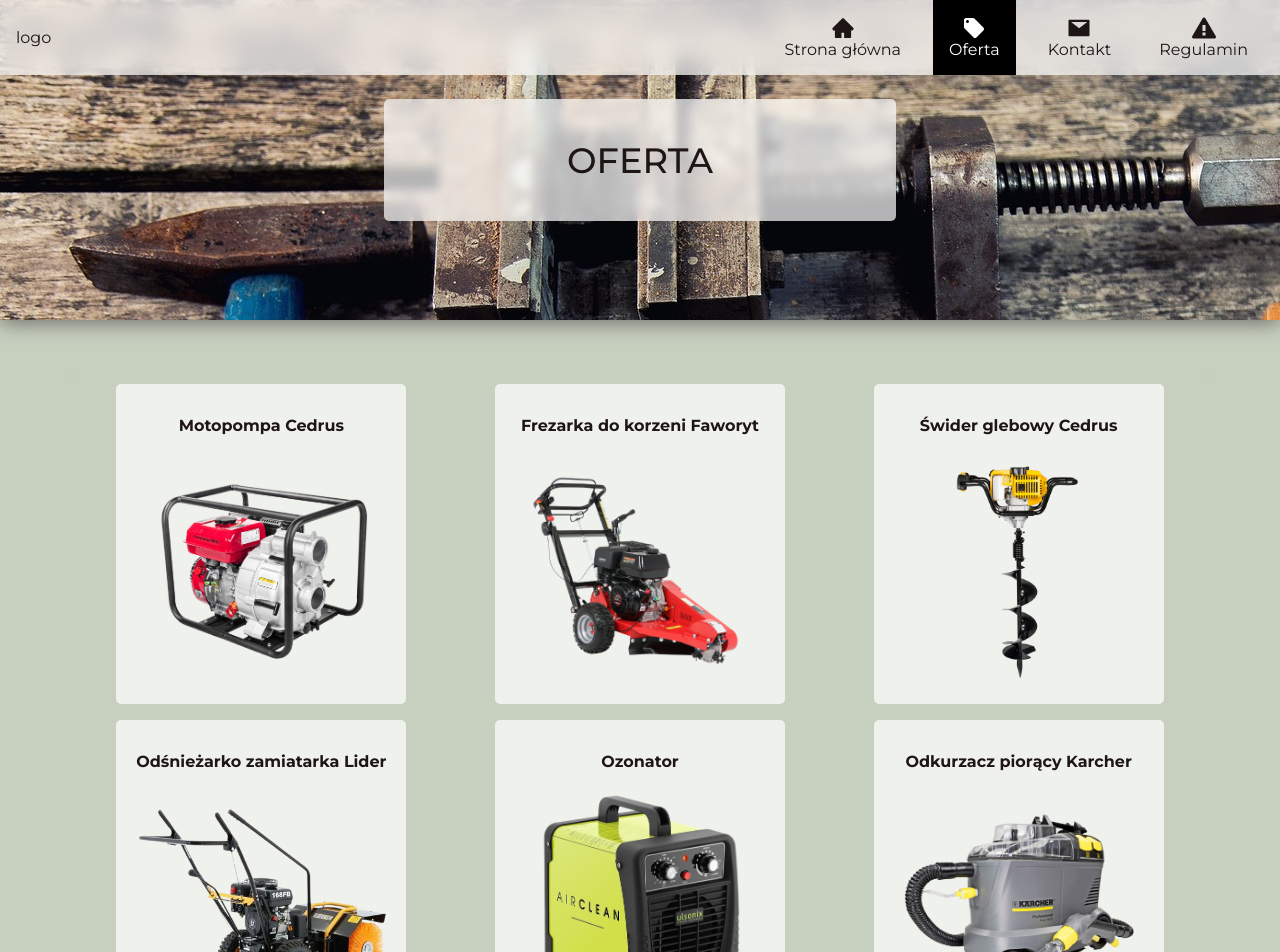
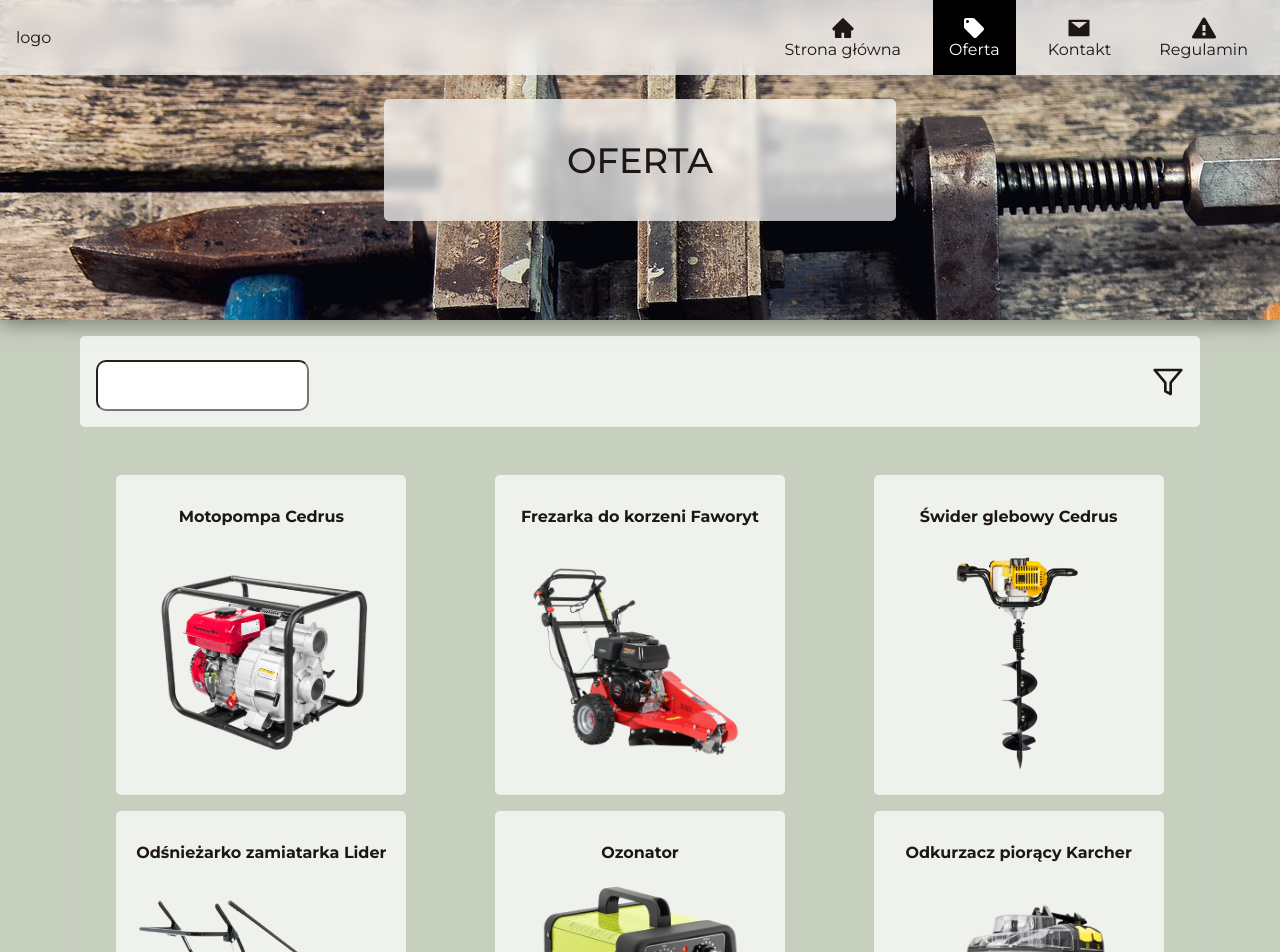
Before and after one commit to KubaGlegola/wypozyczalniaKustra, a React (Create React App) app: page /oferta in a window 1280 px wide. Shown: the top 952 px of the page. Built offline with nearby package versions, Linux system fonts and the light colour scheme.

Commit message:
added search function in offer section

```diff
--- a/src/App.js
+++ b/src/App.js
@@ -1,5 +1,5 @@
 import "./App.css";
-import React, { useState, useEffect } from "react";
+import React from "react";
 import { Routes, Route } from "react-router-dom";
 import Navbar from "./components/Layout/Navbar/Navbar";
 import Footer from "./components/Layout/Footer";
--- a/src/components/UI/Input.js
+++ b/src/components/UI/Input.js
@@ -1,13 +1,13 @@
-import React from "react";
+import React, { forwardRef } from "react";
 import classes from "./Input.module.css";
 
-const Input = (props) => {
+const Input = forwardRef((props, ref) => {
   return (
-    <div className={classes.inputContainer}>
+    <div className={`${classes.inputContainer}`}>
       <label htmlFor={props.id}>{props.label}</label>
-      <input className={`${classes.input} ${props.className}`} {...props} />
+      <input className={classes.input} {...props} ref={ref} />
     </div>
   );
-};
+});
 
 export default Input;
--- a/src/components/UI/Input.module.css
+++ b/src/components/UI/Input.module.css
@@ -1,11 +1,10 @@
 .input {
   padding: 1rem;
   border-radius: 10px;
-  width: 100%;
+  height: 100%;
 }
 
 .inputContainer {
-  width: 80%;
   display: flex;
   flex-direction: column;
   gap: 0.5rem;
--- /dev/null
+++ b/src/components/WhyUs.js
@@ -0,0 +1,29 @@
+import React from "react";
+import Card from "./UI/Card";
+import classes from "./WhyUs.module.css";
+import { GiLaurelCrown } from "react-icons/gi";
+
+const WhyUs = () => {
+  return (
+    <Card className={classes.whyUs}>
+      <h1 className={classes.title}>Dlaczego my?</h1>
+      <div className={classes.item}>
+        <GiLaurelCrown className={classes.badge} />
+        <h2>Transport</h2>
+        <p></p>
+      </div>
+      <div className={classes.item}>
+        <GiLaurelCrown className={classes.badge} />
+        <h2>Konkurencyjne ceny</h2>
+        <p></p>
+      </div>
+      <div className={classes.item}>
+        <GiLaurelCrown className={classes.badge} />
+        <h2>najlepsi producenci</h2>
+        <p></p>
+      </div>
+    </Card>
+  );
+};
+
+export default WhyUs;
--- /dev/null
+++ b/src/components/WhyUs.module.css
@@ -0,0 +1,24 @@
+.whyUs {
+  width: 80%;
+  display: flex;
+  justify-content: space-evenly;
+  flex-wrap: wrap;
+}
+
+.title {
+  flex-basis: 100%;
+}
+
+.badge {
+  font-size: 3rem;
+}
+
+.item {
+  display: flex;
+  flex-direction: column;
+  align-items: center;
+}
+
+.item > h2 {
+  inline-size: min-content;
+}
--- a/src/pages/Home.js
+++ b/src/pages/Home.js
@@ -3,6 +3,7 @@
 import Producers from "../components/Layout/Producers";
 import Button from "../components/UI/Button";
 import Card from "../components/UI/Card";
+import WhyUs from "../components/WhyUs";
 import classes from "./Home.module.css";
 
 const Home = () => {
@@ -32,6 +33,7 @@
         </Card>
       </div>
       <Producers />
+      <WhyUs />
     </Fragment>
   );
 };
--- a/src/pages/Offer.js
+++ b/src/pages/Offer.js
@@ -1,4 +1,4 @@
-import React, { useRef, useState } from "react";
+import React, { useEffect, useRef, useState } from "react";
 import Hero from "../components/Layout/Hero";
 import heroBcg from "../assets/hammer.jpg";
 import Card from "../components/UI/Card";
@@ -7,9 +7,39 @@
 import "../animations.css";
 import items from "../assets/data/maszyny";
 import FlipCard from "../components/Layout/Offer/FlipCard";
+import Input from "../components/UI/Input";
+import { FiFilter } from "react-icons/fi";
 
 const Offer = () => {
-  const [isRender, setIsRender] = useState(false);
+  const [filteredItems, setFilteredItems] = useState(items);
+  const [inputValue, setInputValue] = useState("");
+  const inputRef = useRef("");
+
+  const getInputValue = () => {
+    setInputValue(inputRef.current.value);
+  };
+
+  useEffect(() => {
+    const timer = setTimeout(() => {
+      if (inputValue.trim().length > 0) {
+        setFilteredItems(
+          items.filter((item) =>
+            ""
+              .concat(item.name, " ", item.producer)
+              .toLowerCase()
+              .includes(inputValue.toLowerCase())
+          )
+        );
+      } else {
+        setFilteredItems(items);
+      }
+    }, 500);
+
+    return () => {
+      clearTimeout(timer);
+    };
+  }, [inputValue]);
+
   return (
     <div>
       <Hero imgSrc={heroBcg}>
@@ -24,10 +54,23 @@
           </Card>
         </CSSTransition>
       </Hero>
+
       <Card className={classes.itemsContainer}>
-        {items.map((item) => (
-          <FlipCard key={item.id} product={item} />
-        ))}
+        <Card className={classes.actionBar}>
+          <Input
+            ref={inputRef}
+            onChange={getInputValue}
+            id="search"
+            name="search"
+            type="text"
+          />
+          <FiFilter className={classes.icon} />
+        </Card>
+        <div className={classes.itemsGrid}>
+          {filteredItems.map((item) => (
+            <FlipCard key={item.id} product={item} />
+          ))}
+        </div>
       </Card>
     </div>
   );
--- a/src/pages/Offer.module.css
+++ b/src/pages/Offer.module.css
@@ -5,6 +5,20 @@
 .itemsContainer {
   width: 90%;
   background-color: transparent;
+}
+
+.actionBar {
+  display: flex;
+  align-items: center;
+  justify-content: space-between;
+}
+
+.icon {
+  font-size: 2rem;
+  cursor: pointer;
+}
+
+.itemsGrid {
   transform: translateY(3rem);
   display: grid;
   grid-template-columns: repeat(auto-fit, minmax(300px, 1fr));
```
Also changed, not shown: 1 other file (tests, documents, lock files or other folders).
